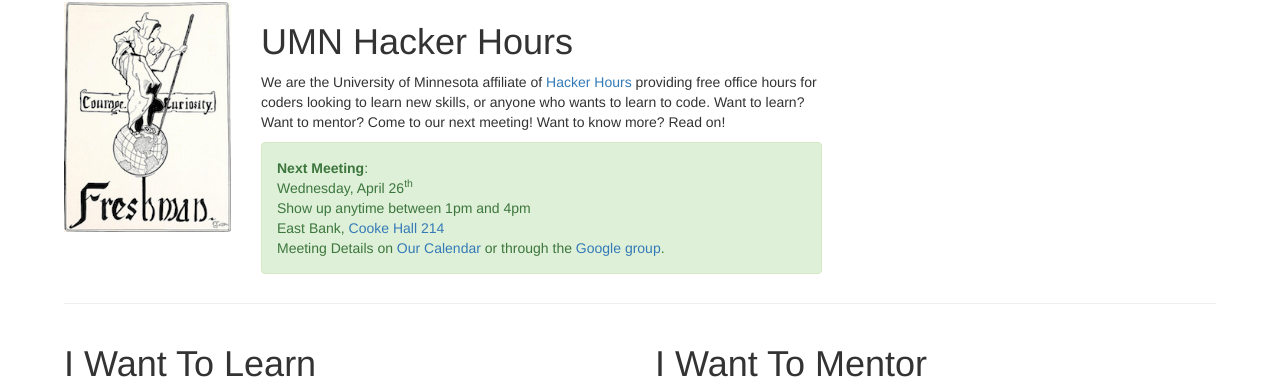
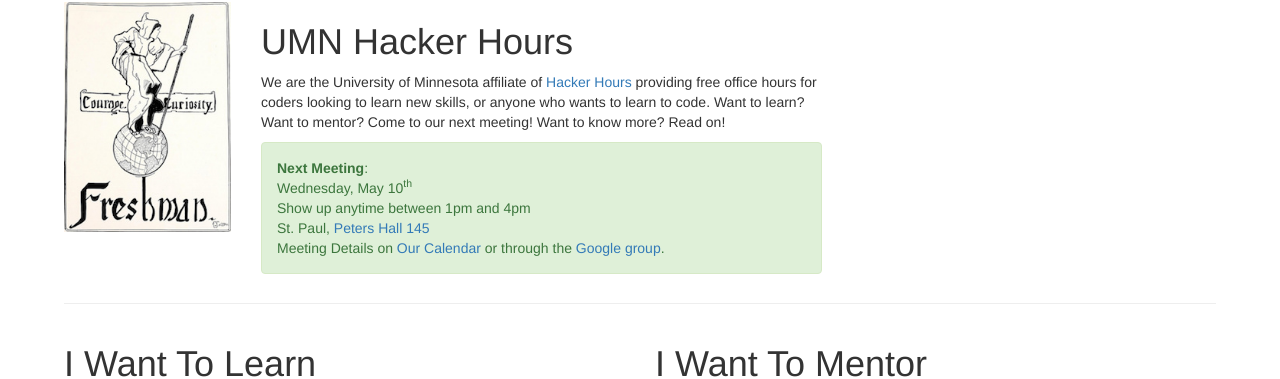
Before and after one commit to umnhackerhours/umnhackerhours.github.io, a Jekyll site: the page built from index.markdown, in a window 1280 px wide. Shown: the part 102-481 px from the top of the page. Built offline with Jekyll 4.4.1, drawn with Linux system fonts in a browser that asks for light colours.

Commit message:
2017-05-10

```diff
--- a/index.markdown
+++ b/index.markdown
@@ -13,7 +13,7 @@ description: Home
       <div class="alert alert-success" role="alert">
         <a class="anchor" id="next_meeting"></a>
         <strong>Next Meeting</strong>:<br />
-        Wednesday, April 26<sup>th</sup><br />
+        Wednesday, May 10<sup>th</sup><br />
         Show up anytime between 1pm and 4pm<br />
         <!-- East Bank, <a href="http://campusmaps.umn.edu/cooke-hall">Cooke Hall 214</a><br /> -->
         <!-- West Bank, <a href="http://campusmaps.umn.edu/hubert-h-humphrey-school-public-affairs">Humphrey 50B (AKA, the room in the back of the computer lab)</a><br /> -->
@@ -21,7 +21,7 @@ description: Home
         <!-- The <strong>Code Kata Group</strong> will be discussing the <a href="https://github.com/exercism/x-common/blob/master/bob.md">Bob kata</a> from 2:30 - 4pm<br /> -->
         <!-- The <strong>Refactoring Reading Group</strong> will be discussing the <a href="https://refactoring.guru/smells/long-method">Long Method Smell</a> from 3 - 4pm<br /> -->
 
-        East Bank, <a href="http://campusmaps.umn.edu/cooke-hall">Cooke Hall 214</a><br />
+        St. Paul, <a href="http://campusmaps.umn.edu/peters-hall">Peters Hall 145</a><br />
         Meeting Details on <a href="https://www.google.com/calendar/embed?src=umn.edu_ii9odmho4m63bsq19879mu0iis%40group.calendar.google.com&ctz=America/Chicago">Our Calendar</a> or through the <a href='https://groups.google.com/a/umn.edu/d/hackerhours'>Google group</a>.
       </div>
     </div>
```
